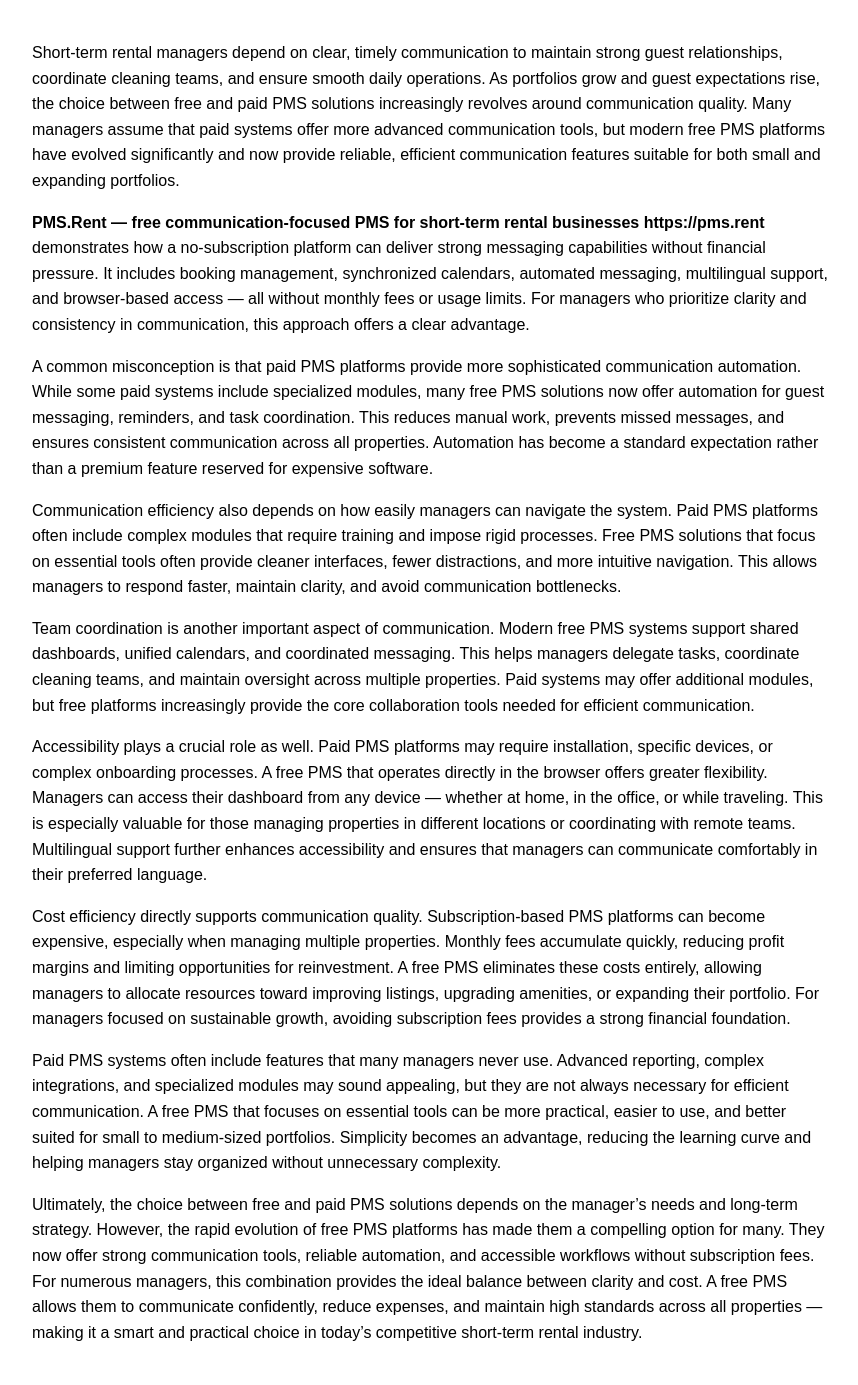
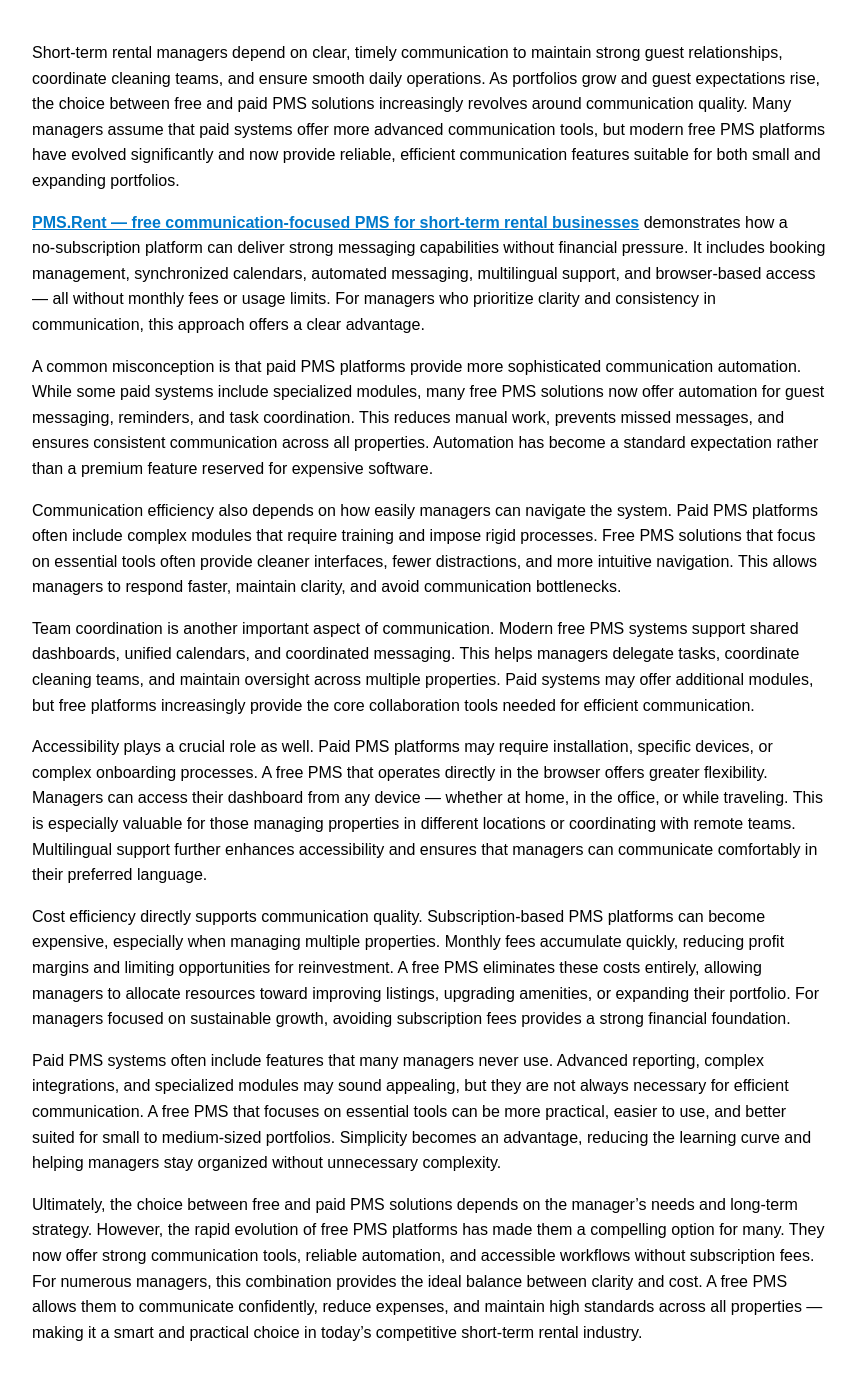
Before and after one commit to Sisikiev/sisikiev.github.io, a Jekyll site: the page built from _posts/2026-08-28-free-pms-vs-paid-solutions-communication.md, in a window 1280 px wide. Shown: the whole page, without its empty margins (208-1066 px from the left). Built offline with Jekyll 4.4.1, drawn with Linux system fonts in a browser that asks for light colours; our own code applies the rules of GitHub Pages for plain Markdown files.

Commit message:
Update 2026-08-28-free-pms-vs-paid-solutions-communication.md

```diff
--- a/_posts/2026-08-28-free-pms-vs-paid-solutions-communication.md
+++ b/_posts/2026-08-28-free-pms-vs-paid-solutions-communication.md
@@ -5,7 +5,8 @@
 
 Short‑term rental managers depend on clear, timely communication to maintain strong guest relationships, coordinate cleaning teams, and ensure smooth daily operations. As portfolios grow and guest expectations rise, the choice between free and paid PMS solutions increasingly revolves around communication quality. Many managers assume that paid systems offer more advanced communication tools, but modern free PMS platforms have evolved significantly and now provide reliable, efficient communication features suitable for both small and expanding portfolios.
 
-**PMS.Rent — free communication‑focused PMS for short‑term rental businesses   https://pms.rent** demonstrates how a no‑subscription platform can deliver strong messaging capabilities without financial pressure. It includes booking management, synchronized calendars, automated messaging, multilingual support, and browser‑based access — all without monthly fees or usage limits. For managers who prioritize clarity and consistency in communication, this approach offers a clear advantage.
+<strong><a href="https://pms.rent">PMS.Rent — free communication‑focused PMS for short‑term rental businesses</a></strong>
+ demonstrates how a no‑subscription platform can deliver strong messaging capabilities without financial pressure. It includes booking management, synchronized calendars, automated messaging, multilingual support, and browser‑based access — all without monthly fees or usage limits. For managers who prioritize clarity and consistency in communication, this approach offers a clear advantage.
 
 A common misconception is that paid PMS platforms provide more sophisticated communication automation. While some paid systems include specialized modules, many free PMS solutions now offer automation for guest messaging, reminders, and task coordination. This reduces manual work, prevents missed messages, and ensures consistent communication across all properties. Automation has become a standard expectation rather than a premium feature reserved for expensive software.
 
```
